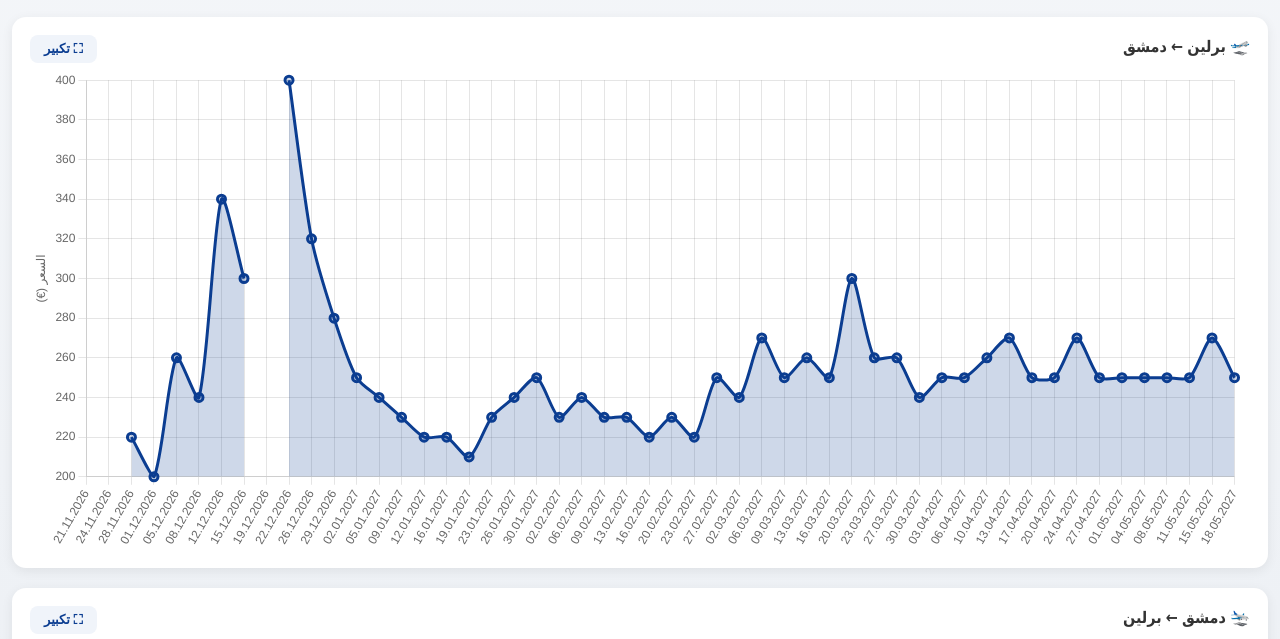
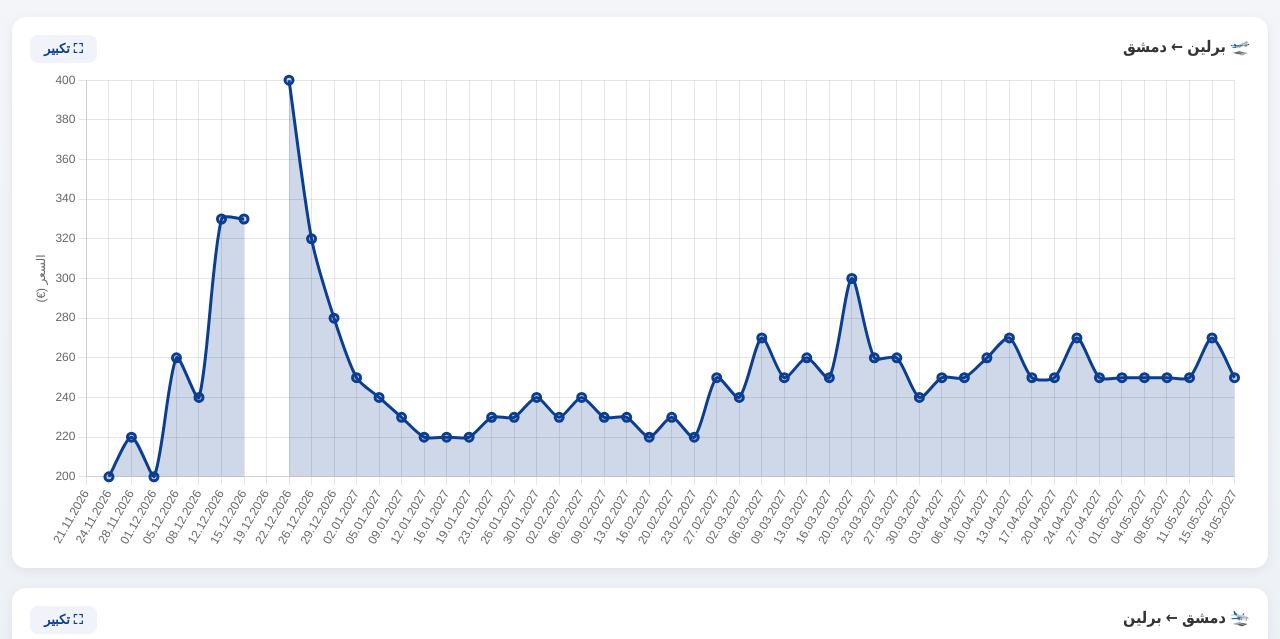
Before and after one commit to norobbc-wq/booking_2, a plain HTML site: page chart.html in a window 1280 px wide. Shown: the part 120-759 px from the top of the page. Drawn offline with nearby package versions, Linux system fonts and the light colour scheme.

Commit message:
تحديث الأسعار الحية

```diff
--- a/data.json
+++ b/data.json
@@ -1,5 +1,5 @@
 {
-  "generated_at": "2026-11-19 04:02",
+  "generated_at": "2026-11-19 13:41",
   "outbound": [
     {
       "date": "2026-11-21",
@@ -12,8 +12,8 @@
       "date": "2026-11-24",
       "date_display": "24.11.2026",
       "day": "الثلاثاء",
-      "price": null,
-      "flight_no": null
+      "price": 200.0,
+      "flight_no": "SR124"
     },
     {
       "date": "2026-11-28",
@@ -47,14 +47,14 @@
       "date": "2026-12-12",
       "date_display": "12.12.2026",
       "day": "السبت",
-      "price": 340.0,
+      "price": 330.0,
       "flight_no": "SR196"
     },
     {
       "date": "2026-12-15",
       "date_display": "15.12.2026",
       "day": "الثلاثاء",
-      "price": 300.0,
+      "price": 330.0,
       "flight_no": "SR124"
     },
     {
@@ -124,7 +124,7 @@
       "date": "2027-01-19",
       "date_display": "19.01.2027",
       "day": "الثلاثاء",
-      "price": 210.0,
+      "price": 220.0,
       "flight_no": "SR124"
     },
     {
@@ -138,14 +138,14 @@
       "date": "2027-01-26",
       "date_display": "26.01.2027",
       "day": "الثلاثاء",
-      "price": 240.0,
+      "price": 230.0,
       "flight_no": "SR124"
     },
     {
       "date": "2027-01-30",
       "date_display": "30.01.2027",
       "day": "السبت",
-      "price": 250.0,
+      "price": 240.0,
       "flight_no": "SR196"
     },
     {
@@ -378,15 +378,15 @@
       "date": "2026-11-24",
       "date_display": "24.11.2026",
       "day": "الثلاثاء",
-      "price": null,
-      "flight_no": null
+      "price": 320.0,
+      "flight_no": "SR125"
     },
     {
       "date": "2026-11-28",
       "date_display": "28.11.2026",
       "day": "السبت",
-      "price": null,
-      "flight_no": null
+      "price": 320.0,
+      "flight_no": "SR197"
     },
     {
       "date": "2026-12-01",
```
Also changed, not shown: index.html (+9 -9 lines).
